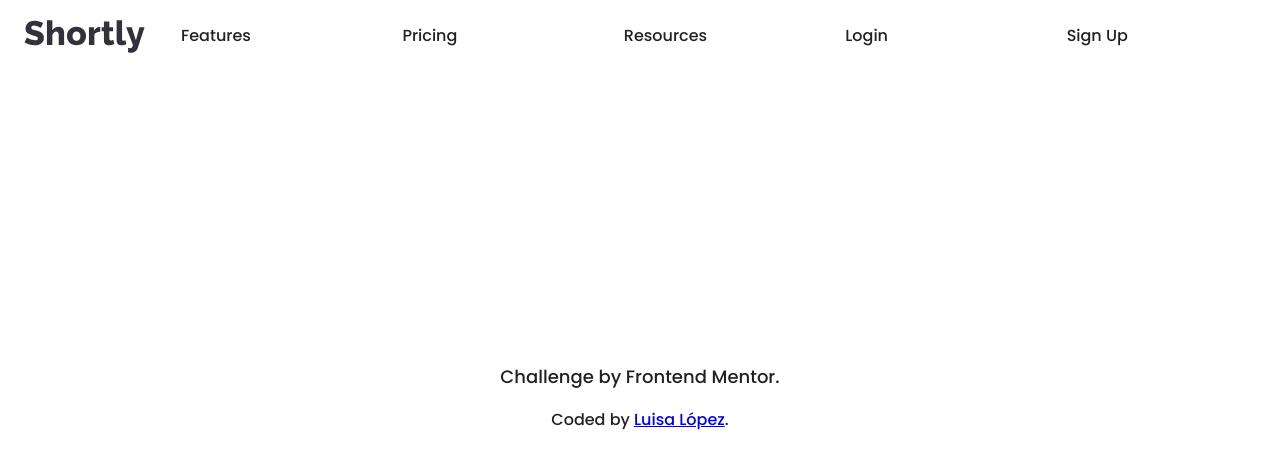
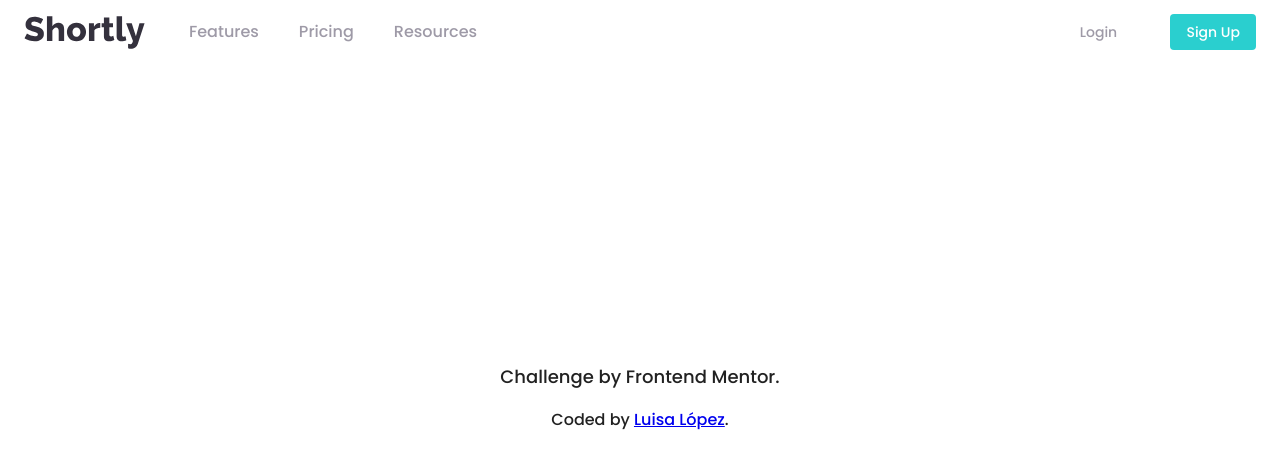
Before and after one commit to luisamlopez/url-shortening-api, a React (Create React App) app: page / in a window 1280 px wide. Shown: the top 468 px of the page. Built offline with nearby package versions, Linux system fonts and the light colour scheme.

Commit message:
Finish header

```diff
--- a/src/components/Header.jsx
+++ b/src/components/Header.jsx
@@ -1,7 +1,7 @@
-import { Box, CssBaseline, IconButton, Typography, Divider, Drawer, Toolbar, List, ListItem, ListItemButton, ListItemIcon } from "@mui/material"
+import { Box, CssBaseline, IconButton, Typography, Divider, Drawer, Toolbar, List, ListItem, ListItemButton, ListItemIcon, Button } from "@mui/material"
 import { styled, useTheme } from '@mui/material/styles';
 import logo from "../assets/logo.svg"
-import { useState } from "react";
+import { useEffect, useState } from "react";
 import MuiAppBar from '@mui/material/AppBar';
 import { ChevronLeftRounded, ChevronRightRounded, MenuRounded } from "@mui/icons-material";
 
@@ -56,6 +56,7 @@ const Header = () => {
 
   const theme = useTheme();
   const [open, setOpen] = useState(false);
+  const [windowWidth, setWindowWidth] = useState(window.innerWidth);
 
   const handleDrawerOpen = () => {
     setOpen(true);
@@ -64,6 +65,24 @@ const Header = () => {
   const handleDrawerClose = () => {
     setOpen(false);
   };
+
+  useEffect(() => {
+    const handleResize = () => {
+      setWindowWidth(window.innerWidth);
+    };
+
+    // Add event listener for window resize
+    window.addEventListener("resize", handleResize);
+
+    // Clean up event listener on unmount
+    return () => {
+      window.removeEventListener("resize", handleResize);
+    };
+  }, []);
+
+  const options = ["Features", "Pricing", "Resources"];
+  const userOptions = ["Login", "Sign Up"]
+
   return (
     <Box sx={{ display: 'flex' }}>
       <CssBaseline />
@@ -78,20 +97,17 @@ const Header = () => {
             width: "100%",
             justifyContent: "space-between",
             alignItems: "center",
-
           }}
 
         >
-
           {/* Logo */}
-          <Box component='img' src={logo}
-          />
+          <Box component='img' src={logo} />
           <IconButton
             aria-label="open drawer"
             edge="end"
             onClick={handleDrawerOpen}
             sx={{
-              ...(open && { display: 'none' }),
+              ...(open && windowWidth < 768 && { display: 'none' }),
             }}
           >
             <MenuRounded htmlColor="var(--grayish-violet)" sx={{
@@ -109,50 +125,64 @@ const Header = () => {
               lg: "flex",
               md: "flex"
             }, width: "100%",
+            gap: 5,
+            ml: 5
           }}>
-            <ListItem>
-              <ListItemButton>
-                <Typography>
-                  Features
-                </Typography>
-              </ListItemButton>
+            {options.map((option, i) =>
+              <ListItem key={i} sx={{
+                m: 0, p: 0, width: "fit-content"
+              }}>
+                <ListItemButton sx={{ m: 0, p: 0, }}>
+                  <Typography sx={{
+                    color: "var(--grayish-violet)", p: 0
+                  }}>
+                    {option}
+                  </Typography>
+                </ListItemButton>
+              </ListItem>
+            )}
+          </List>
+
+          <List sx={{
+            display: {
+              sm: "none",
+              xs: "none",
+              lg: "flex",
+              md: "flex"
+            },
+            width: "100%",
+            justifyContent: "right",
+            alignItems: "center",
+            gap: 5
+
+          }}>
+            <ListItem sx={{
+              placeSelf: "flex-end",
+              m: 0, p: 0, width: "fit-content",
+            }}>
+              <Button variant="text" sx={{
+                textTransform: "none", margin: 0, boxShadow: 0, color: "var(--grayish-violet)"
+              }}>
+                Login
+              </Button>
             </ListItem>
 
-            <ListItem>
-              <ListItemButton>
-                <Typography>
-                  Pricing
-                </Typography>
-              </ListItemButton>
-            </ListItem>
-
-            <ListItem>
-              <ListItemButton>
-                <Typography>
-                  Resources
-                </Typography>
-              </ListItemButton>
-            </ListItem>
-
-            <ListItem>
-              <ListItemButton>
-                <Typography>
-                  Login
-                </Typography>
-              </ListItemButton>
-            </ListItem>
-
-            <ListItem>
-              <ListItemButton>
-                <Typography>
-                  Sign Up
-                </Typography>
-              </ListItemButton>
+            <ListItem sx={{
+              placeSelf: "flex-end",
+              m: 0, p: 0, width: "fit-content",
+            }}>
+              <Button variant="contained" sx={{
+                textTransform: "none", margin: 0, boxShadow: 0,
+              }}>
+                Sign Up
+              </Button>
             </ListItem>
           </List>
 
         </Toolbar>
       </AppBar>
+
+      {/* Mobile drawer */}
       <Drawer
         sx={{
           width: drawerWidth,
--- a/src/theme.jsx
+++ b/src/theme.jsx
@@ -4,7 +4,8 @@ export const theme = createTheme({
   palette: {
     primary: {
       main: "hsl(180, 66%, 49%)",
-      "100":"hsl(257, 27%, 26%)"
+      "100": "hsl(257, 27%, 26%)",
+      contrastText: "#fff"
     },
     secondary: {
       main: "hsl(0, 87%, 67%)",
```
